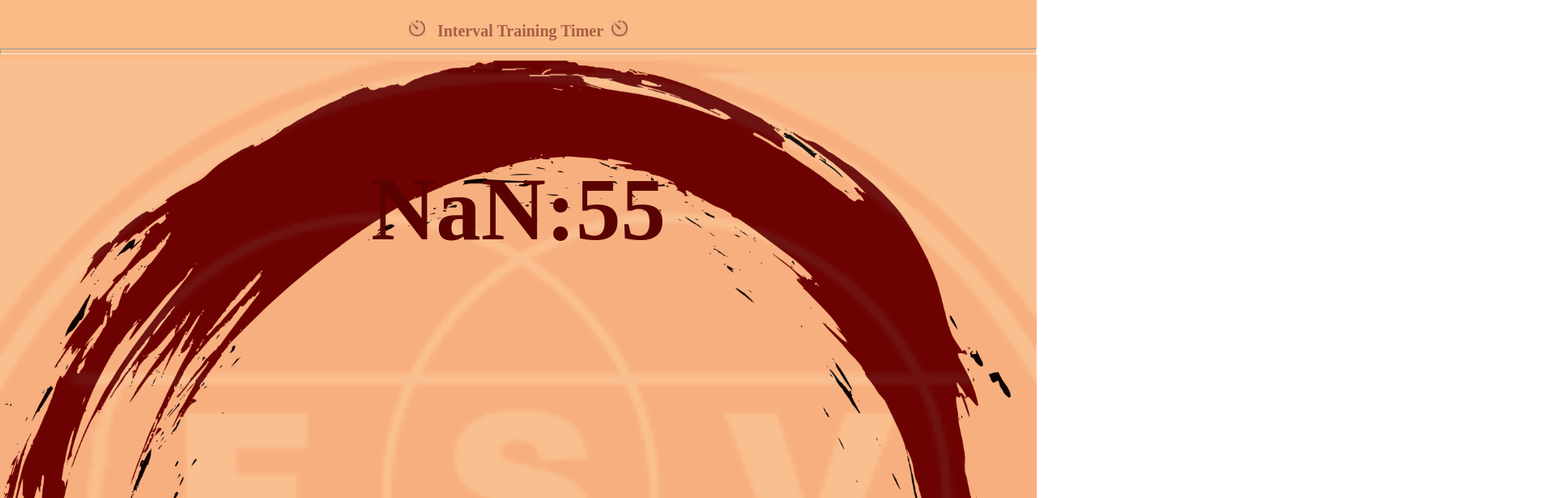
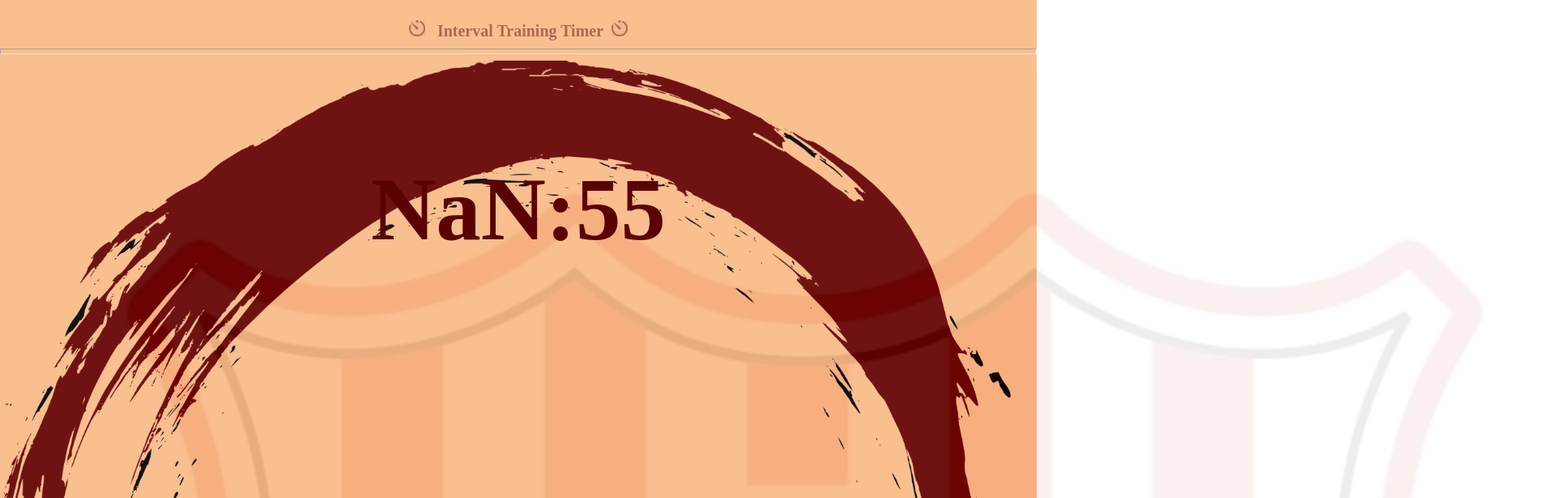
Before and after one commit to Filip-Zafran/Interval_Timer--Redux, a React (Create React App) app: page /BreakScreen in a window 1280 px wide. Shown: the top 616 px of the page at 81% size, 1920 px wide, since content can reach past the window. Built offline with nearby package versions, Linux system fonts and the light colour scheme.

Commit message:
change logo and style

```diff
--- a/src/App.css
+++ b/src/App.css
@@ -237,10 +237,12 @@ h2 {
 }
 
 .logo-img {
-	width: 100%;
+	width: 180%;
 	opacity: 0.07;
 	position: absolute;
 	z-index: 0;
+	left: -140px;
+	top: -30px;
 }
 
 #circle-img {
```
Also changed, not shown: src/images/logo.png.
